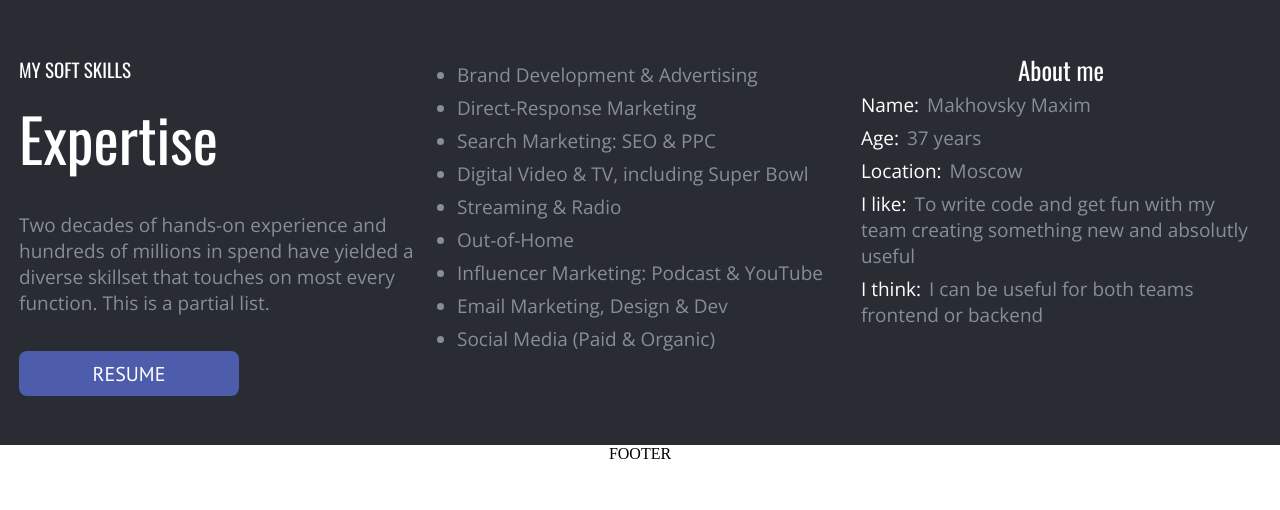
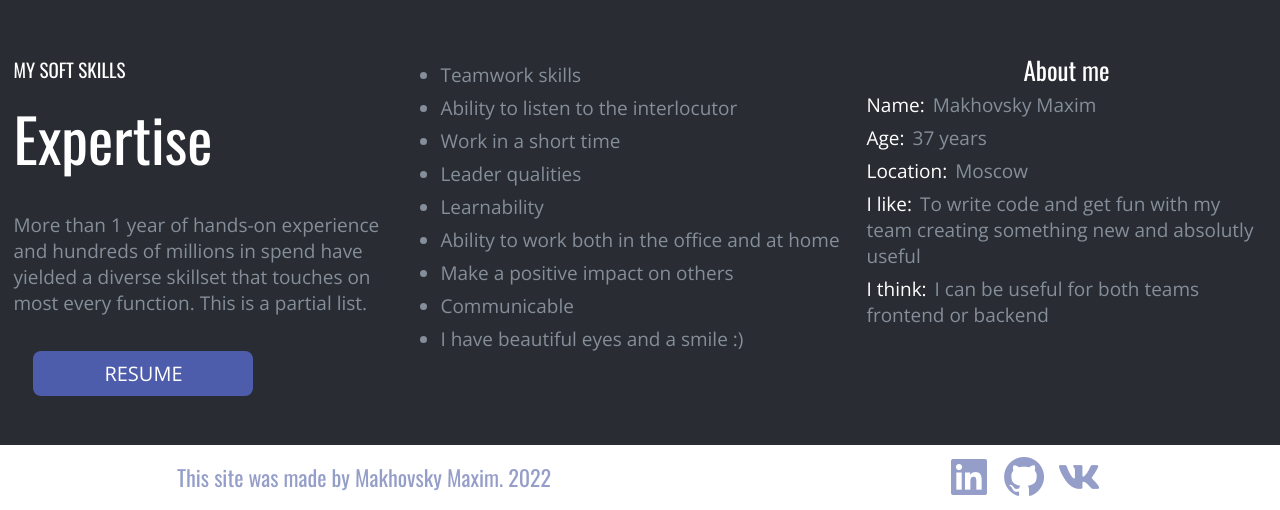
Before and after one commit to MahimkO/about-me, a React (Create React App) app: page / in a window 1280 px wide. Shown: the part 2119-2629 px from the top of the page. Before the commit the page ends 2582 px from the top, so only its background shows below. Built offline with nearby package versions, Linux system fonts and the light colour scheme.

Commit message:
done (w/o CV)

```diff
--- a/src/components/Footer/Footer.scss
+++ b/src/components/Footer/Footer.scss
@@ -0,0 +1,30 @@
+@import '../../variables';
+
+.Footer__container {
+  height: 65px;
+  width: 1320px;
+  display: flex;
+  justify-content: space-around;
+  & p {
+    font-family: $oswaldFontFamily;
+    font-size: 22px;
+    color: $secondaryColor;
+    line-height: 65px;
+  }
+}
+
+.Footer__images_container {
+  display: flex;
+  justify-content: center;
+  align-items: center;
+  gap: 7px;
+}
+
+.Footer__icons {
+  color: $secondaryColor;
+  transition: 0.25s;
+  &:hover {
+    color: $primaryColor;
+    cursor: pointer;
+  }
+}
--- a/src/components/Footer/Footer.tsx
+++ b/src/components/Footer/Footer.tsx
@@ -2,8 +2,19 @@ import './Footer.scss';
 
 export function Footer() {
   return (
-    <div>
-      FOOTER
+    <div className='Footer__container'>
+      <p>This site was made by Makhovsky Maxim. 2022</p>
+      <div className="Footer__images_container">
+        <a href="https://linkedin.com/in/makhovsky" rel="noreferrer" target="_blank">
+          <i className="bx bxl-linkedin-square bx-lg Footer__icons"></i>
+        </a>
+        <a href="https://github.com/MahimkO" rel="noreferrer" target="_blank">
+          <i className="bx bxl-github bx-lg Footer__icons"></i>
+        </a>
+        <a href="https://vk.com/mahovsky" rel="noreferrer" target="_blank">
+          <i className="bx bxl-vk bx-lg Footer__icons"></i>
+        </a>
+      </div>
     </div>
    );
 }
--- a/src/data/softskills.tsx
+++ b/src/data/softskills.tsx
@@ -8,38 +8,38 @@ export type Skills = Skill[];
 export const softSkills : Skills = [
   {
     id: 1,
-    name: 'Brand Development & Advertising'
+    name: 'Teamwork skills'
   },
   {
     id: 2,
-    name: 'Direct-Response Marketing'
+    name: 'Ability to listen to the interlocutor'
   },
   {
     id: 3,
-    name: 'Search Marketing: SEO & PPC'
+    name: 'Work in a short time'
   },
   {
     id: 4,
-    name: 'Digital Video & TV, including Super Bowl'
+    name: 'Leader qualities'
   },
   {
     id: 5,
-    name: 'Streaming & Radio'
+    name: 'Learnability'
   },
   {
     id: 6,
-    name: 'Out-of-Home'
+    name: 'Ability to work both in the office and at home'
   },
   {
     id: 7,
-    name: 'Influencer Marketing: Podcast & YouTube'
+    name: 'Make a positive impact on others'
   },
   {
     id: 8,
-    name: 'Email Marketing, Design & Dev'
+    name: 'Communicable'
   },
   {
     id: 9,
-    name: 'Social Media (Paid & Organic)'
+    name: 'I have beautiful eyes and a smile :)'
   },
 ];
--- a/src/data/works.tsx
+++ b/src/data/works.tsx
@@ -20,14 +20,14 @@ export const works = [
     id: 2,
     name: 'Sunrise',
     description: 'Site about something special',
-    image: '/cat1.jpg',
+    image: '/sunrise.jpg',
     url: 'http://google.com',
   },
   {
     id: 3,
     name: 'My own project',
     description: 'Basically site for training skills',
-    image: '/dog1.jpg',
+    image: '/myproject.jpg',
     url: 'http://vk.com',
   },
 ];
--- a/src/pages/Main/Main.scss
+++ b/src/pages/Main/Main.scss
@@ -33,7 +33,6 @@
   text-align: center;
   color: $primaryColor;
   margin: 40px 20px 0 20px;
-  // border: 1px solid red;
 }
 
 .Main__hello_info_position_text {
@@ -41,21 +40,18 @@
   font-family: 'PT Sans', sans-serif;
   margin: 35px 20px 0 20px;
   color: $secondaryColor;
-  // border: 1px solid red;
 }
 
 .Main__hello_info_icons {
   width: 24px;
   height: 24px;
-  fill: rgb(194, 98, 175);
-  // border: 1px solid blue;
+  fill: $secondaryColor;
 }
 
 .Main__hello_contacts {
   font-size: 18px;
   font-family: 'PT Sans', sans-serif;
   margin: 45px 20px 0 20px;
-  // border: 1px solid red;
 }
 
 .Main__hello_contacts_contact {
@@ -71,26 +67,33 @@
   }
 }
 
-.Main__hello_info_btn_container {
-  margin: 35px 20px 0 20px;
-}
-
-.Main__hello_info_button, .Main__expertise_resume_button {
+.Main__hello_info_btn_container, .Main__experstise_btn_container {
+  display: flex;
+  justify-content: center;
+  align-items: center;
   width: 220px;
   height: 45px;
+  margin: 35px 20px 0 20px;
+  background-color: $primaryColor;
   border-radius: 8px;
   border-style: none;
-  background-color: $primaryColor;
-  color: $whiteColor;
-  font-size: 20px;
-  font-family: 'PT Sans', sans-serif;
-  cursor: pointer;
-  transition: 0.2s;
-  &:hover {
-    opacity: 0.5;
-  }
-  &:active {
-    opacity: 0.7;
+  & a {
+    height: 45px;
+    width: 220px;
+    color: $whiteColor;
+    text-decoration: none;
+    text-align: center;
+    font-size: 20px;
+    font-family: $openSansFontFamily;
+    line-height: 45px;
+    border-radius: 8px;
+    transition: 0.25s;
+    &:hover {
+      background-color: $secondaryColor;
+    }
+    &:active {
+      background-color: $primaryColor;
+    }
   }
 }
 
--- a/src/pages/Main/Main.tsx
+++ b/src/pages/Main/Main.tsx
@@ -18,7 +18,7 @@ export function Main() {
         <div className='Main__hello_info_container'>
           <div className='Main__hello_info_name'>Hello, I'm Max!</div>
           <p className='Main__hello_info_position'>Javascript frontend web-developer</p>
-          <p className='Main__hello_info_position_text'>Lorem ipsum dolor, sit amet consectetur adipisicing elit. Illo iusto voluptatum deserunt? Provident illo quia enim nobis laborum nulla labore ullam, maiores cupiditate vitae amet fuga laboriosam magnam id deleniti.</p>
+          <p className='Main__hello_info_position_text'>Glad to see you here! On this site you can see my works, find my contacts and I hope you will get some fun! ENJOY!</p>
           <div className='Main__hello_contacts'>
             <div className='Main__hello_contacts_contact'>
               <svg xmlns="http://www.w3.org/2000/svg" className='Main__hello_info_icons'><path d="m20.487 17.14-4.065-3.696a1.001 1.001 0 0 0-1.391.043l-2.393 2.461c-.576-.11-1.734-.471-2.926-1.66-1.192-1.193-1.553-2.354-1.66-2.926l2.459-2.394a1 1 0 0 0 .043-1.391L6.859 3.513a1 1 0 0 0-1.391-.087l-2.17 1.861a1 1 0 0 0-.29.649c-.015.25-.301 6.172 4.291 10.766C11.305 20.707 16.323 21 17.705 21c.202 0 .326-.006.359-.008a.992.992 0 0 0 .648-.291l1.86-2.171a.997.997 0 0 0-.085-1.39z"></path></svg>
@@ -47,7 +47,7 @@ export function Main() {
             </div>
           </div>
           <div className='Main__hello_info_btn_container'>
-            <input className='Main__hello_info_button' type='button' value='Download CV' />
+            <a href="/" download="cat1.jpg">Download CV</a>
           </div>
         </div>
         <div className='Main__hello_empty'></div>
@@ -80,8 +80,10 @@ export function Main() {
         <div className='Main__expertise_expertise'>
           <p>MY SOFT SKILLS</p>
           <p>Expertise</p>
-          <p>Two decades of hands-on experience and hundreds of millions in spend have yielded a diverse skillset that touches on most every function. This is a partial list.</p>
-          <input className='Main__expertise_resume_button' type='button' value='RESUME'/>
+          <p>More than 1 year of hands-on experience and hundreds of millions in spend have yielded a diverse skillset that touches on most every function. This is a partial list.</p>
+          <div className='Main__experstise_btn_container'>
+            <a href="/" download="cat1.jpg">RESUME</a>
+          </div>
         </div>
         <div className='Main__expertise_skills'>
           <ul>
```
Also changed, not shown: 2 other files (tests, documents, lock files or other folders).
